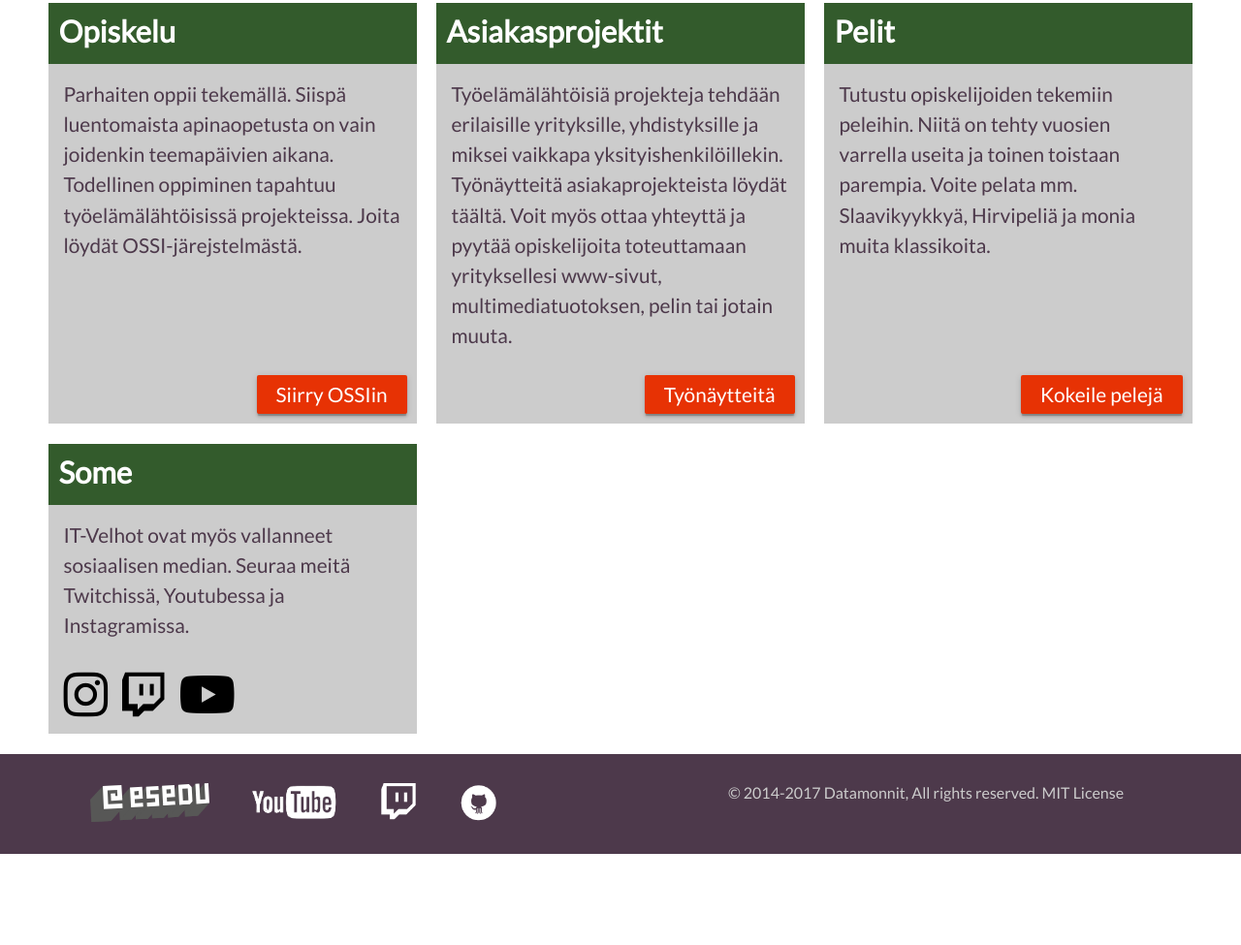
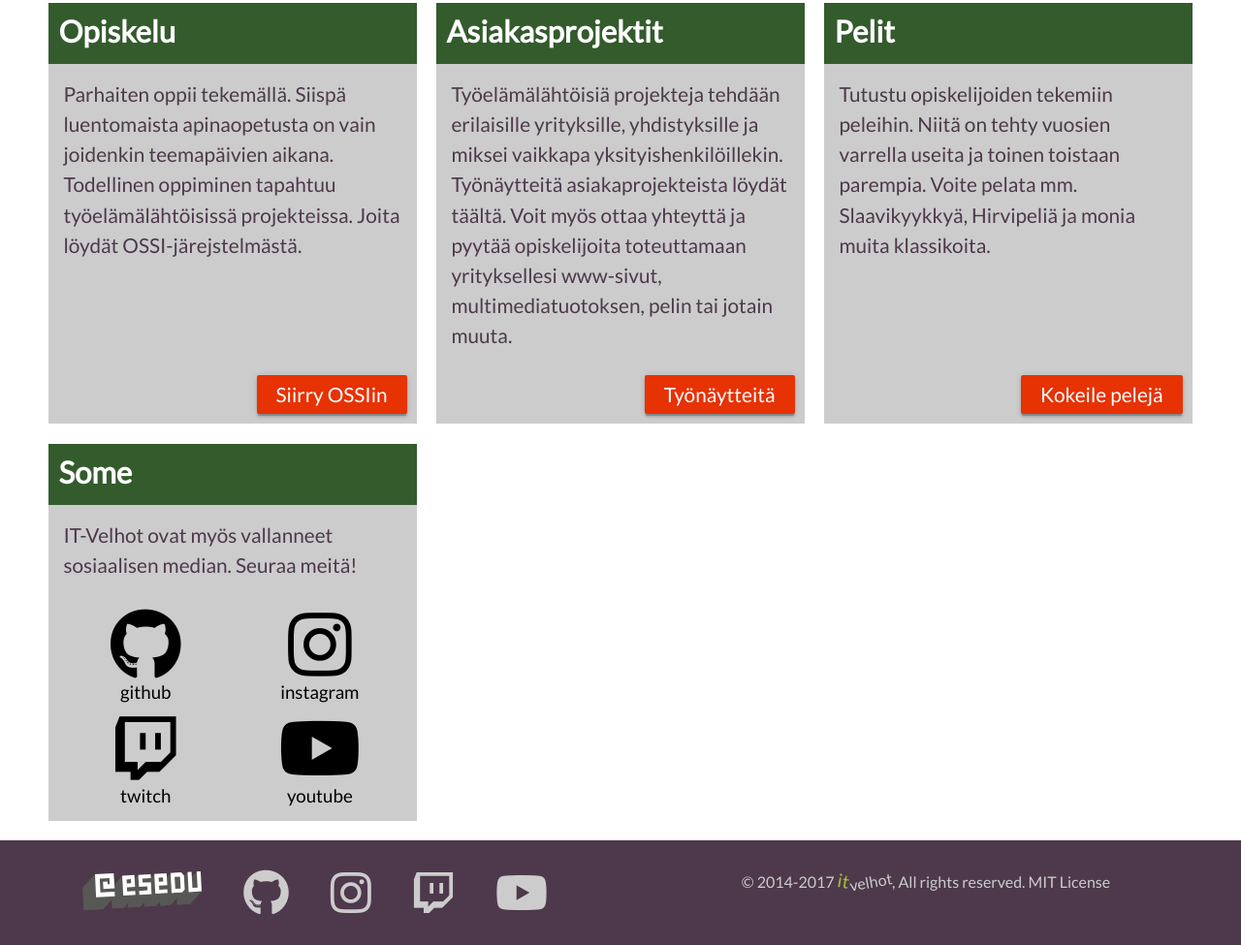
Before and after one commit to datamonnit/pajasivut, a plain HTML site: page index.html in a window 1280 px wide. Shown: the part 498-1473 px from the top of the page at 97% size. Before the commit the page ends 1379 px from the top, so only its background shows below. Drawn offline with Linux system fonts and the light colour scheme.

Commit message:
some-ikonit ja alatunniste mobiiliksi

```diff
--- a/assets/css/mobile-style.css
+++ b/assets/css/mobile-style.css
@@ -107,18 +107,30 @@ hr.style-two {
 }
 
 .some {
+  font-size: 0.9em;
+  width: 100%;
+  display: grid;
+  grid-template-columns: 1fr 1fr;
+  padding: 10px;
+  text-align: center;
+}
+
+.some i {
+  font-size: 4em;
   display: block;
-  padding: 10px;
-  width: 100%;
-  float: right;
+  clear: both;
+  margin: 0 5px;
+
 }
 
 .some a {
   color: black;
-  font-size: 2.5em;
-  display: inline-block;
-  clear: both;
-  margin: 0 5px;
+  text-decoration: none;
+  margin: 5px;
+}
+
+.some a:hover {
+  color: #444;
 }
 
 /*******************************************
@@ -347,6 +359,10 @@ footer li {
   margin: 20px;
 }
 
+footer i {
+  font-size: 3em;
+  color: #ccc;
+}
 footer img {
   height: 80px;
 }
@@ -364,7 +380,7 @@ footer img {
 /*******************************************
 **      Mobiili -tyylit                   **
 ********************************************/
-@media screen and (max-width: 768px) {
+@media screen and (max-width: 980px) {
 
   /*******************************************
   **      Mobiili-navigaatio                **
@@ -425,3 +441,17 @@ footer img {
 
 
 }
+
+@media screen and (max-width: 600px) {
+  footer section {
+    margin: 0;
+    padding: 0;
+    clear: both;
+  }
+  footer li {
+    display: block;
+    width: 33%;
+    float: left;
+    margin: 20px 0;
+  }
+}
--- a/index.html
+++ b/index.html
@@ -90,17 +90,24 @@
             <h2>Some</h2>
             <div>
               <p>
-                IT-Velhot ovat myös vallanneet sosiaalisen median. Seuraa meitä Twitchissä, Youtubessa ja Instagramissa.
+                IT-Velhot ovat myös vallanneet sosiaalisen median. Seuraa meitä!
               </p>
               <div class="some">
+                <a href="https://www.github.com/datamonnit/">
+                  <i class="fab fa-github"></i>
+                  <span>github</span>
+                </a>
                 <a href="https://www.instagram.com/datamonni/">
                   <i class="fab fa-instagram"></i>
+                  <span>instagram</span>
                 </a>
                 <a href="https://twitch.tv/codingesedu" target="_new">
                   <i class="fab fa-twitch"></i>
+                  <span>twitch</span>
                 </a>
                 <a href="https://www.youtube.com/channel/UCwDwx63XPM27Wz66mrq5-hw" target="_new">
                   <i class="fab fa-youtube"></i>
+                  <span>youtube</span>
                 </a>
               </div>
 
@@ -121,28 +128,29 @@
             </a>
           </li>
           <li>
-                <a href="https://www.youtube.com/channel/UCwDwx63XPM27Wz66mrq5-hw">
-                  <img src="assets/img/yt_light.png" alt="youtube-logo" style="height: 40px; ">
+            <a href="https://www.github.com/datamonnit/">
+              <i class="fab fa-github"></i>
             </a>
           </li>
           <li>
-                <a href="https://twitch.tv/codingesedu">
-                  <img src="assets/img/twitch_light.png" style="height: 40px;" alt="twitch-logo">
+            <a href="https://www.instagram.com/datamonni/">
+              <i class="fab fa-instagram"></i>
             </a>
           </li>
           <li>
-                <a href="https://github.com/datamonnit">
-                  <img src="assets/img/github_light.png" style="height: 40px;" alt="github-logo">
+              <a href="https://twitch.tv/codingesedu" target="_new">
+                <i class="fab fa-twitch"></i>
               </a>
           </li>
           <li>
-
+            <a href="https://www.youtube.com/channel/UCwDwx63XPM27Wz66mrq5-hw" target="_new">
+              <i class="fab fa-youtube"></i>
+            </a>
           </li>
-
         </ul>
       </section>
       <section>
-            <p class="copy">© 2014-2017 Datamonnit, All rights reserved. MIT License</p>
+          <p class="copy">© 2014-2017 <span class="highlight">it</span><span class="lowlight">velhot</span>, All rights reserved. MIT License</p>
       </section>
     </footer>
 
```
Also changed, not shown: 1 other file. Lines whose indentation alone changed are shown as unchanged.
